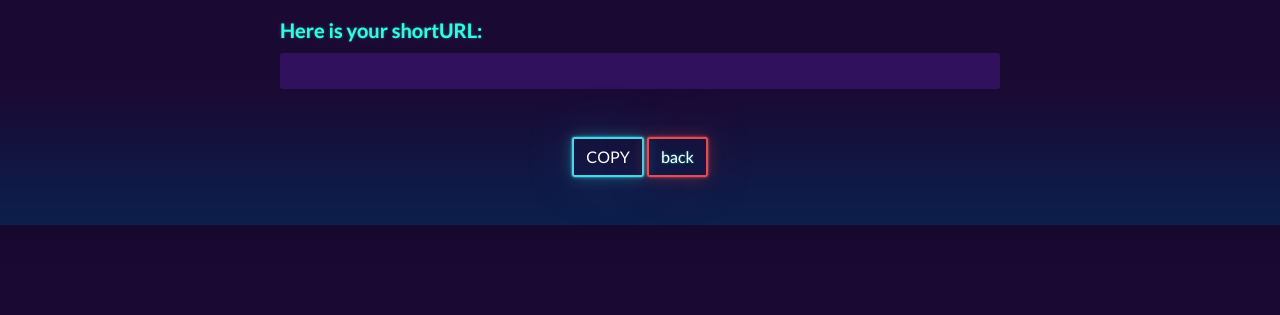
After one commit to Shiba-Patrick/shortener_url, a Node server app: template views/shortUrl.handlebars in a window 1280 px wide. The commit adds this page. Shown: the part 485-800 px from the top of the page. Run offline with Node 20, Linux system fonts and the light colour scheme; the template is opened without the code that fills it, so the values that code supplies are empty; some libraries are stand-ins or nearby versions.

Commit message:
shortURL function

```diff
--- a/app.js
+++ b/app.js
@@ -1,20 +1,22 @@
+//loading 需要的套件以及mongoose&亂數產生function
 const express = require('express')
 const express_hbs = require('express-handlebars')
 const bodyParser = require('body-parser')
-const methodOverride = require('method-override')
+const URL = require('./models/url')
+const generateShortURL = require('./generateShortURL')
+
 const mongoose = require('mongoose')
 
 const PORT = 3000
+const localhost = 'http://localhost:3000'
 const app = express()
 
-//setting handlebars/bodyParser/method-override
+//setting handlebars/bodyParser
 app.engine('handlebars', express_hbs.engine({ defaultLayout: 'main' }))
 app.set('view engine', 'handlebars')
 app.use(bodyParser.urlencoded({ extended: true }))
-app.use(methodOverride('_method'))
-app.use(express.static('public'))
 
-//非production環境使用doten
+//非production環境使用dotenv
 if (process.env.NODE_ENV !== 'production') {
   require('dotenv').config()
 }
@@ -37,6 +39,42 @@ app.get('/', (req, res) => {
   res.render('index')
 })
 
+//submit url get short url
+app.post('/', (req, res) => {
+  const originURL = req.body.originURL
+
+  URL.findOne({ originURL }) //確認資料庫已有無此筆資料
+    .lean()
+    .then(url => {  //若已有此資料則回傳相對應的短網誌,反之則產生新的短網誌
+      if (!url) {
+        const getURL = generateShortURL() //產生亂數5碼
+        const shortURL = `${localhost}/${getURL}` //localhost+亂數5碼
+
+        URL.create({ originURL, shortURL: getURL }) //create 一筆新的資料
+          .then(() => {
+            res.render('shortUrl', { shortURL }) //render進去shortUrl頁面
+          })
+          .catch(error => console.log())
+      } else {
+        const shortURL = `${localhost}/${url.shortURL}` //localhost+已建立的亂數5碼
+        res.render('shortUrl', { shortURL })
+      }
+    })
+    .catch(error => console.log(error))
+})
+
+//產生短網址後的路由
+app.get('/:shortURL', (req, res) => {
+  const shortURL = req.params.shortURL
+  URL.findOne({ shortURL })
+    .lean()
+    .then(url => {
+      res.redirect(url.originURL)
+    })
+    .catch(error => console.log(error))
+
+})
+
 //app.listen
 app.listen(PORT, () => {
   console.log(`App is listen on localhost:${PORT}`)
--- a/generateShortURL.JS
+++ b/generateShortURL.JS
@@ -8,10 +8,10 @@ const word = upperLetter.concat(lowerLetter).concat(number).split('')
 
 //generate shortener URL  function
 //for loop做5次亂數產生字元並加在網址後方
-function generateShortURL(){
+function generateShortURL() {
   let shortURL = ''
-  for(let i = 1 ; i <=5;i++){
-    const index = Math.floor(Match.random() * word.length)
+  for (let i = 1; i <= 5; i++) {
+    const index = Math.floor(Math.random() * word.length)
     shortURL += word[index]
   }
   return shortURL
--- a/models/url.js
+++ b/models/url.js
@@ -8,9 +8,6 @@ const urlSchema = new Schema({
   shortURL:{
     type: String,
     required: true
-  },
-  shortWords:{
-    type: String
   }
 })
 
--- a/package.json
+++ b/package.json
@@ -15,7 +15,6 @@
   "dependencies": {
     "express": "^4.18.2",
     "express-handlebars": "^6.0.6",
-    "method-override": "^3.0.0",
     "mongoose": "^6.7.2"
   },
   "devDependencies": {
--- /dev/null
+++ b/views/shortUrl.handlebars
@@ -0,0 +1,11 @@
+<div class="container col-8 text-center">
+  <form action="/" method="POST">
+
+    <label for="shortURL" class="form-label fs-5 fw-bold d-flex">Here is your shortURL:</label>
+
+    <input type="text" class="form-control" id="shortURL" name="shortURL" value="{{this.shortURL}}">
+
+    <button type="submit" class="btn btn-outline-light mt-5 mb-5" onclick="copyURL()">COPY</button </form>
+
+    <a href="/" class="btn bnt btn-outline-danger mt-5 mr-5 mb-5">back</a>
+</div>
```
Also changed, not shown: models/seeds/seeder.js (+6 -11 lines), views/index.handlebars (+4 -3 lines).
